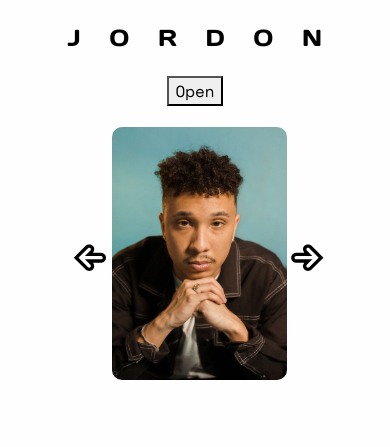
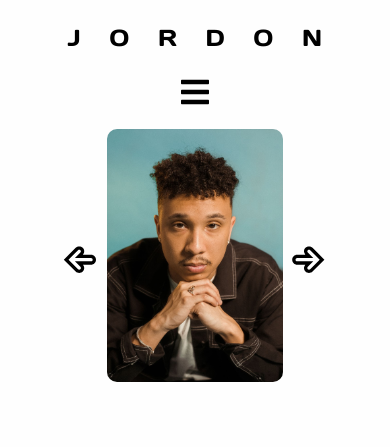
Before and after one commit to ericjiji3/jordon, a React (Create React App) app: page / in a window 390 px wide. Shown: the top 447 px of the page. Built offline with nearby package versions, Linux system fonts and the light colour scheme; a web font is replaced by a local one.

Commit message:
more responsive

```diff
--- a/package.json
+++ b/package.json
@@ -9,6 +9,7 @@
   "dependencies": {
     "@fortawesome/fontawesome-svg-core": "^1.2.35",
     "@fortawesome/free-brands-svg-icons": "^5.15.3",
+    "@fortawesome/free-solid-svg-icons": "^5.15.3",
     "@fortawesome/react-fontawesome": "^0.1.14",
     "@testing-library/jest-dom": "^5.11.10",
     "@testing-library/react": "^11.2.6",
--- a/src/components/Navbar.css
+++ b/src/components/Navbar.css
@@ -183,9 +183,6 @@
   .tab{
     height: auto;
   }
-  .tabs{
-    display: none;
-  }
   .emailOverlay{
     position: fixed;
     top: 0;
@@ -221,6 +218,18 @@
     display: flex;
     text-align: center;
     margin: auto;
+    background: none;
+  	color: inherit;
+  	border: none;
+  	padding: 0;
+  	font: inherit;
+  	cursor: pointer;
+  	outline: inherit;
+  }
+  #butA{
+    background-color: blue;
+    left: 0;
+    right: 0;
   }
   #active{
     position: absolute;
@@ -229,10 +238,14 @@
     flex-direction: column;
     align-items: center;
     z-index: 950;
-    left: 0px;
     display: flex;
     height: auto;
     padding-bottom: 30px;
     background-color: blue;
+
+  }
+  #hidden{
+    display: none;
+
   }
 }
--- a/src/components/Navbar.js
+++ b/src/components/Navbar.js
@@ -15,6 +15,7 @@ import {
   faYoutube,
   faDeezer
 } from "@fortawesome/free-brands-svg-icons";
+import { faBars } from '@fortawesome/free-solid-svg-icons';
 import SideBar from "./SideBar";
 
 
@@ -30,7 +31,7 @@ class Navbar extends React.Component{
   render(){
     return(
       <nav className = "tab">
-          <button className = "navButt" onClick = {() => this.setState({showNav: !this.state.showNav})}>Open</button>
+          <button className = "navButt" id = {this.state.showNav ? "butH" : "butA"} onClick = {() => this.setState({showNav: !this.state.showNav})}><FontAwesomeIcon icon={faBars} size = "2x"/></button>
           <ul className = "tabs list-unstyled text-center" id = {this.state.showNav ? "hidden" : "active"}>
                 <li className = "tab py-4">
                   <Link to = {NavbarData[0].path} className = {NavbarData[0].cName} style = {{textDecoration: "none"}}>
--- a/src/components/Slide.css
+++ b/src/components/Slide.css
@@ -194,7 +194,8 @@
   .slides{
     position: relative;
     height: 35vh;
-    width: 80vw;
+    width: 50%;
+    margin: auto;
     display: flex;
     justify-content: center;
     align-items: center;
@@ -230,7 +231,7 @@
   .rightArrow{
     position: absolute;
     top: 44%;
-    right: 7vw;
+    right: -15vw;
     font-size: 2.5rem;
     cursor: pointer;
     user-select: none;
@@ -239,7 +240,7 @@
   .leftArrow{
     position: absolute;
     top: 44%;
-    left: 7vw;
+    left: -15vw;
     font-size: 2.5rem;
     cursor: pointer;
     user-select: none;
```
Also changed, not shown: 2 other files (tests, documents, lock files or other folders).
